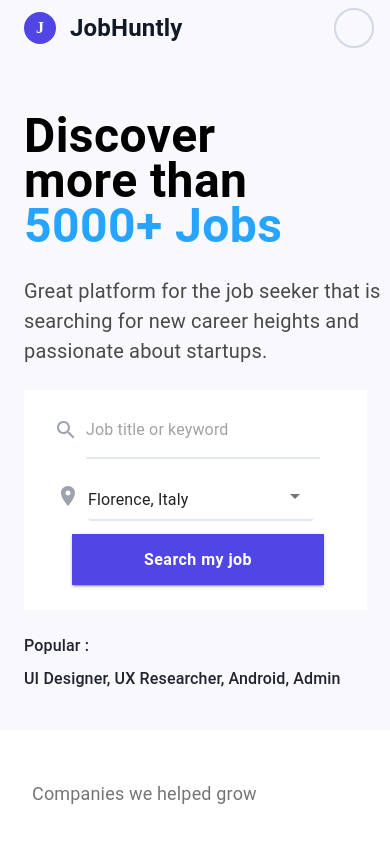
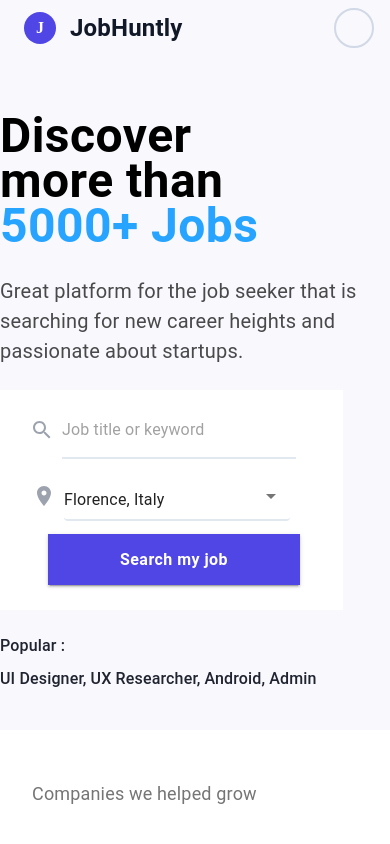
Before and after one commit to mr-hamza1/JobHuntly-web, a Next.js app: page / in a window 390 px wide. Shown: the top 844 px of the page. Built offline with nearby package versions, Linux system fonts and the light colour scheme; some icons are missing.

Commit message:
setting width

```diff
--- a/src/components/Home/First.jsx
+++ b/src/components/Home/First.jsx
@@ -7,9 +7,9 @@ const First = () => {
     <Stack mt={{xs:5,md:8}} width={"100%"} sx={{backgroundColor: "rgba(248, 248, 253, 1)"}} overflow={"hidden"}>
       <Stack pb={{xs:"1.5rem",md:"5rem"}}
         width={{ xs: "100%", md: "629px" }}
-        pl={{ xs: 3, md: "6rem" }}
+        pl={{ xs: 0, md: "6rem" }}
         pt="70px"
-        pr={{xs:"1rem",md:0}}
+        // pr={{xs:"1rem",md:0}}
         spacing={3}
       >
         {/* Headings */}
```
